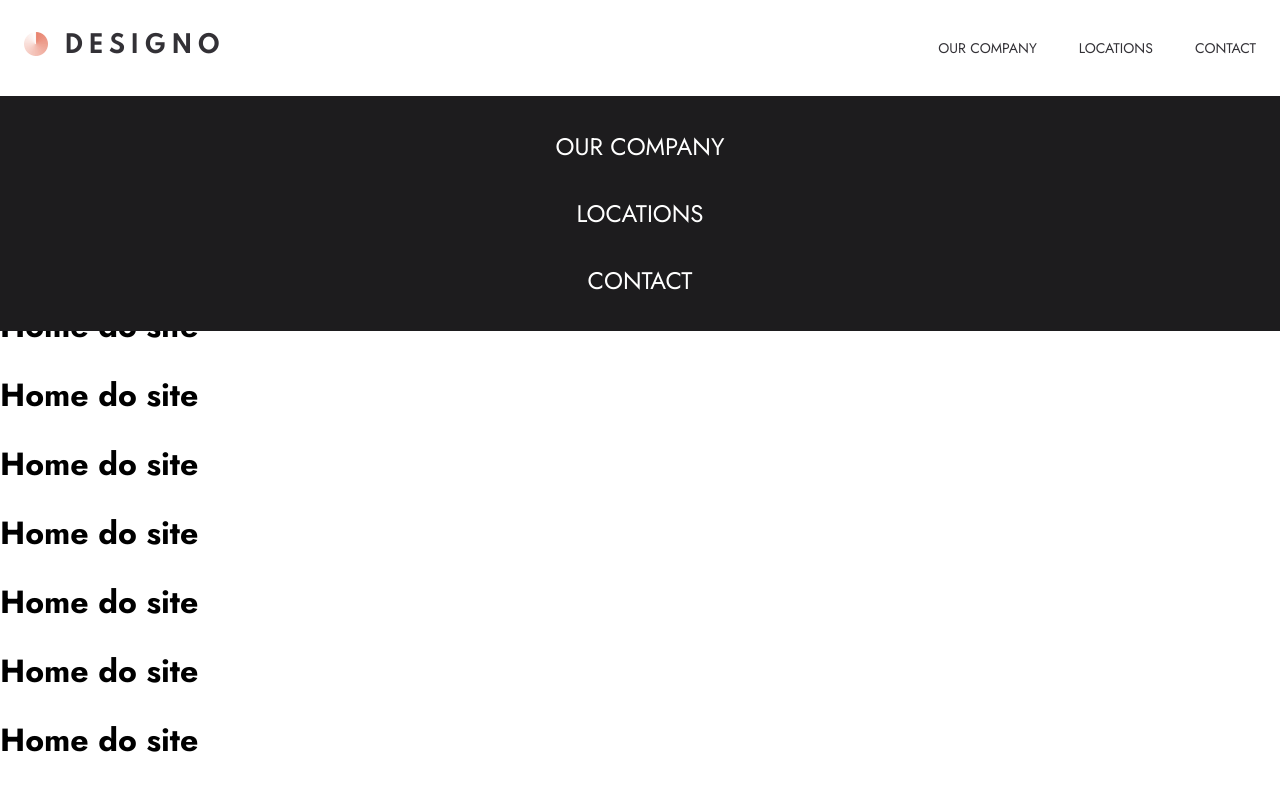
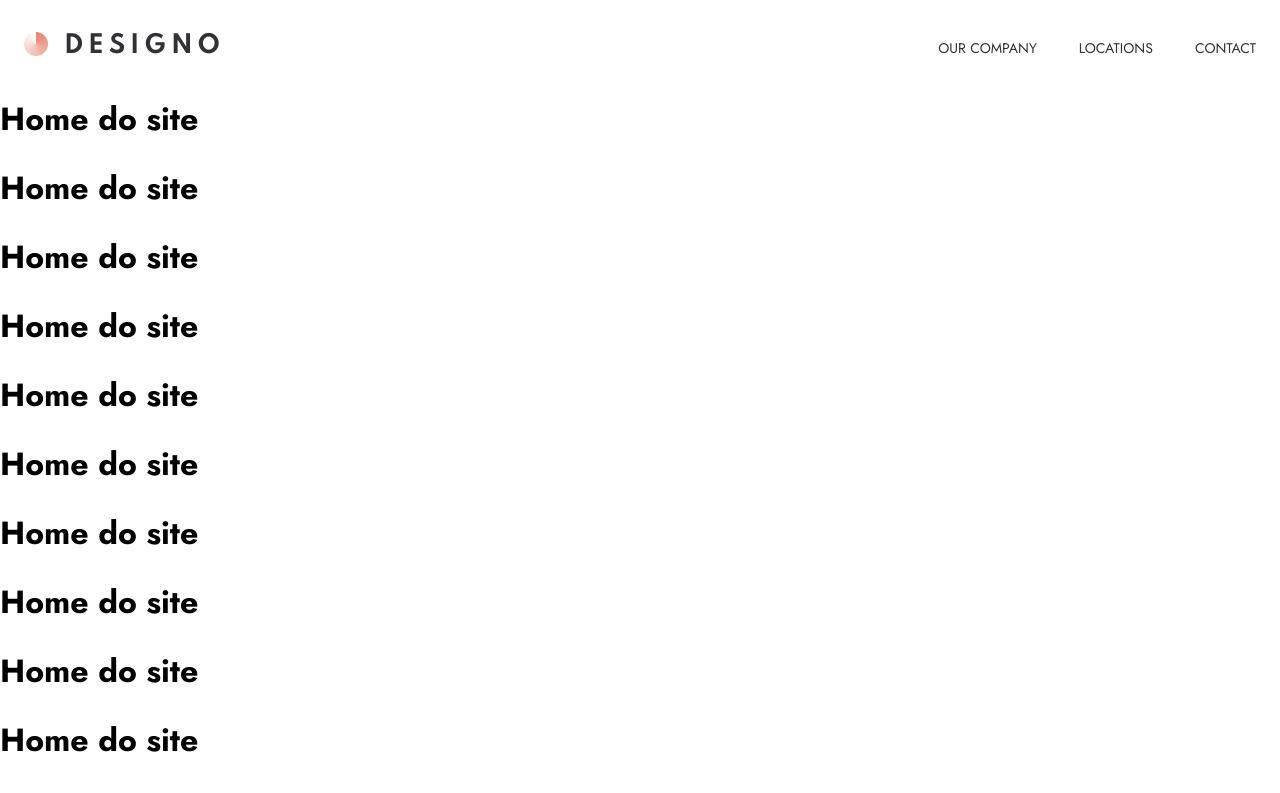
Before and after one commit to jvictorPS/Website_Designo, a React (Vite) app: page / in a window 1280 px wide. Shown: the top 793 px of the page. Built offline with nearby package versions, Linux system fonts and the light colour scheme.

Commit message:
remoção do efeito transição do menu

```diff
--- a/src/components/atoms/MenuMobile/style.js
+++ b/src/components/atoms/MenuMobile/style.js
@@ -24,8 +24,6 @@ export const ContainerMenuMobile = styled.section`
     pointer-events: none;
     transform: translateY(50px);
 
-    transition: .5s;
-
     nav {
     display: flex;
     align-items: center;
@@ -33,7 +31,6 @@ export const ContainerMenuMobile = styled.section`
     flex-direction: column;
     gap: 2rem;
     transform: scale(0.7);
-    transition: .7s;
 
 }
 
--- a/src/components/molecules/Header/index.jsx
+++ b/src/components/molecules/Header/index.jsx
@@ -14,7 +14,7 @@ import {
 
 export default function Header() {
 
-  const [menuIsVisible, setMenuIsVisible] = useState(true);
+  const [menuIsVisible, setMenuIsVisible] = useState(false);
 
   function menuMobile() {
     setMenuIsVisible(!menuIsVisible)
```
